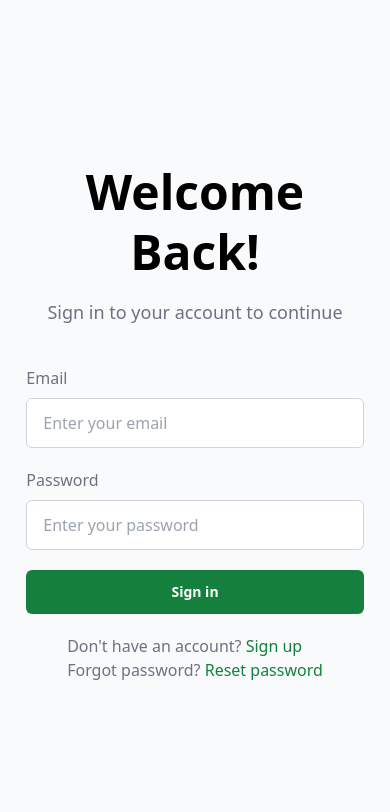
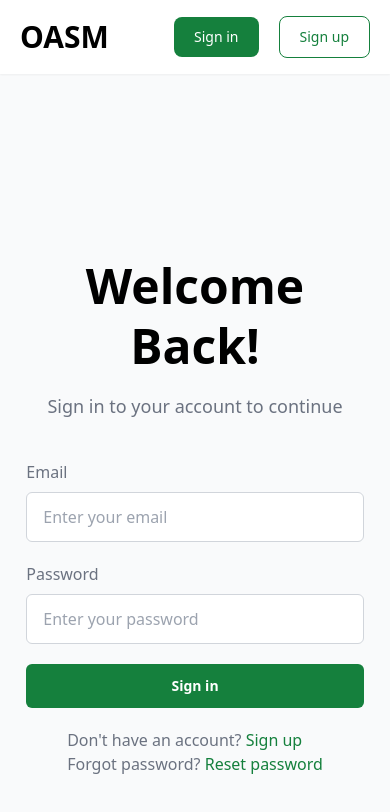
Before and after one commit to oasm-project/oasm-frontend, a Next.js app: page /signin in a window 390 px wide. Shown: the top 812 px of the page. Built offline with nearby package versions, Linux system fonts and the light colour scheme.

Commit message:
chore: enable header

```diff
--- a/components/Layout/AuthLayout.tsx
+++ b/components/Layout/AuthLayout.tsx
@@ -8,10 +8,10 @@ type Props = {
 
 function AuthLayout({ children }: Props) {
     return (
-        <MainLayout noNavbar noFooter>
+        <MainLayout noFooter>
             <div className="flex-1 flex justify-center items-center">
                 <div className="grid grid-cols-1 lg:grid-cols-2 w-full h-screen">
-                    <div className="w-full flex flex-col justify-center items-center px-5 md:px-10">{children}</div>
+                    <div className="w-full flex flex-col justify-center items-center px-5 md:px-10 pt-10 md:pt-0">{children}</div>
 
                     <div className="w-full h-full justify-center items-center hidden lg:flex rounded-l-3xl overflow-hidden">
                         <div className="relative w-full h-full">
--- a/components/Navbar.tsx
+++ b/components/Navbar.tsx
@@ -9,7 +9,7 @@ type Props = {
 
 function Navbar({ user }: Props) {
     return (
-        <nav className="flex justify-between items-center py-4 px-5 md:px-10 shadow-sm bg-white absolute top-0 w-full mx-auto z-10">
+        <nav className="flex justify-between items-center py-4 px-5 md:px-10 shadow-sm bg-white sticky top-0 w-full mx-auto z-10">
             <Link href="/">
                 <h1 className="text-3xl font-bold">OASM</h1>
             </Link>
```
